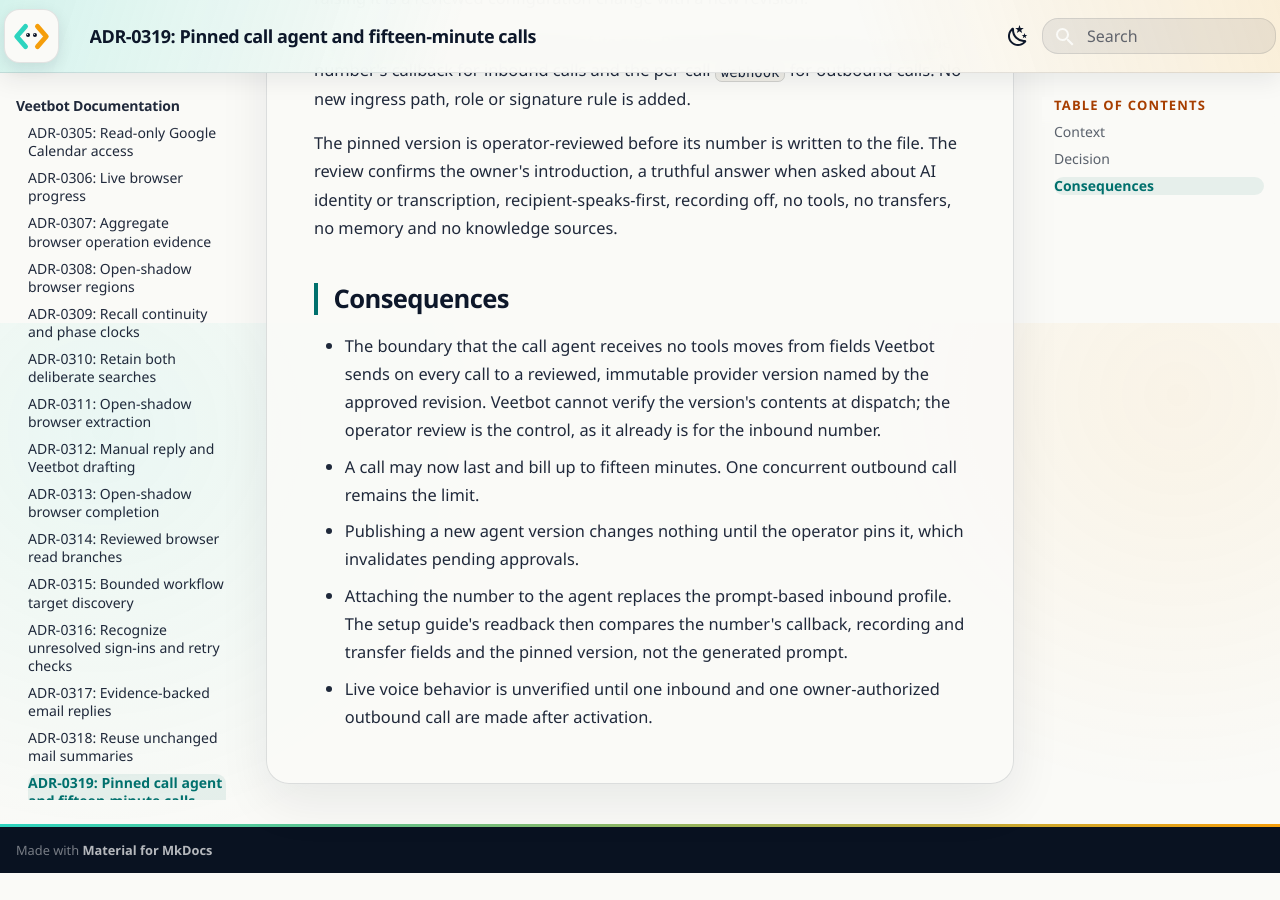
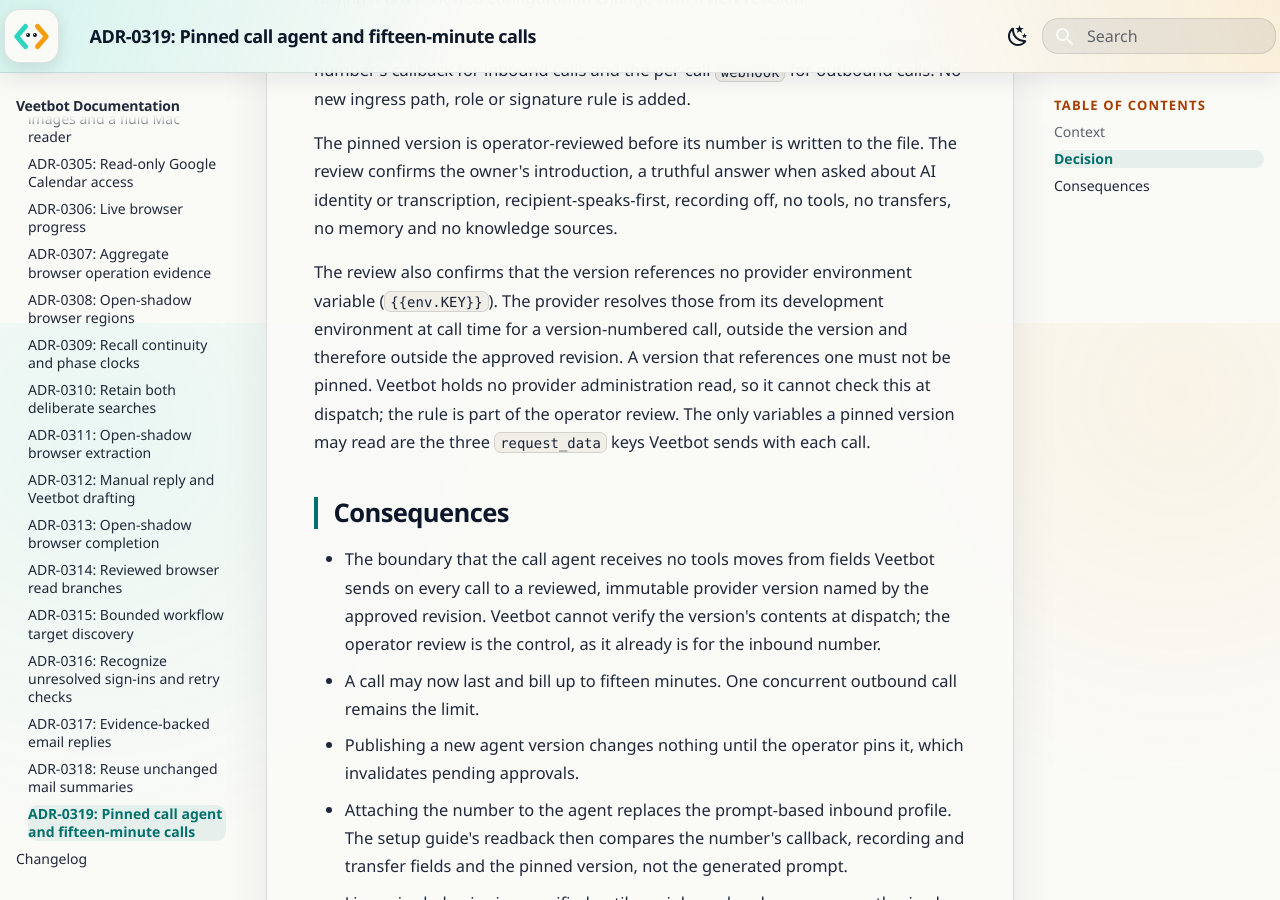
Before and after one commit to avitus/veetbot, an MkDocs documentation site: the page built from docs/adr/0319-pinned-willow-agent-and-fifteen-minute-calls.md, in a window 1280 px wide and 900 px high, scrolled down 1477 px. Built offline with MkDocs 1.6.1 and Material for MkDocs 9.7.7, drawn with Linux system fonts in a browser that asks for light colours; before the commit the page ends 2350 px from its top, so only the background shows below that.

Commit message:
Forbid pinning an agent version that reads provider environment variables
ADR-0319: a version-numbered call resolves {{env.KEY}} outside the version,
so the approved revision would not bind it. The operator review refuses such
a version; Veetbot holds no provider administration read to check it.

Reading-Lane: A
Co-Authored-By: Claude Fable 5.2 <noreply@anthropic.com>
Glen-Conversation: fa8b95b3-badd-4ee9-81f7-4281fdda161a

```diff
--- a/docs/adr/0319-pinned-willow-agent-and-fifteen-minute-calls.md
+++ b/docs/adr/0319-pinned-willow-agent-and-fifteen-minute-calls.md
@@ -49,6 +49,15 @@ file. The review confirms the owner's introduction, a truthful answer when
 asked about AI identity or transcription, recipient-speaks-first, recording
 off, no tools, no transfers, no memory and no knowledge sources.
 
+The review also confirms that the version references no provider environment
+variable (`{{env.KEY}}`). The provider resolves those from its development
+environment at call time for a version-numbered call, outside the version and
+therefore outside the approved revision. A version that references one must
+not be pinned. Veetbot holds no provider administration read, so it cannot
+check this at dispatch; the rule is part of the operator review. The only
+variables a pinned version may read are the three `request_data` keys Veetbot
+sends with each call.
+
 ## Consequences
 
 - The boundary that the call agent receives no tools moves from fields Veetbot
```
Also changed, not shown: docs/bland-setup.md (+3 -1 lines), docs/plan/bland-calling.md (+4 -1 lines).
